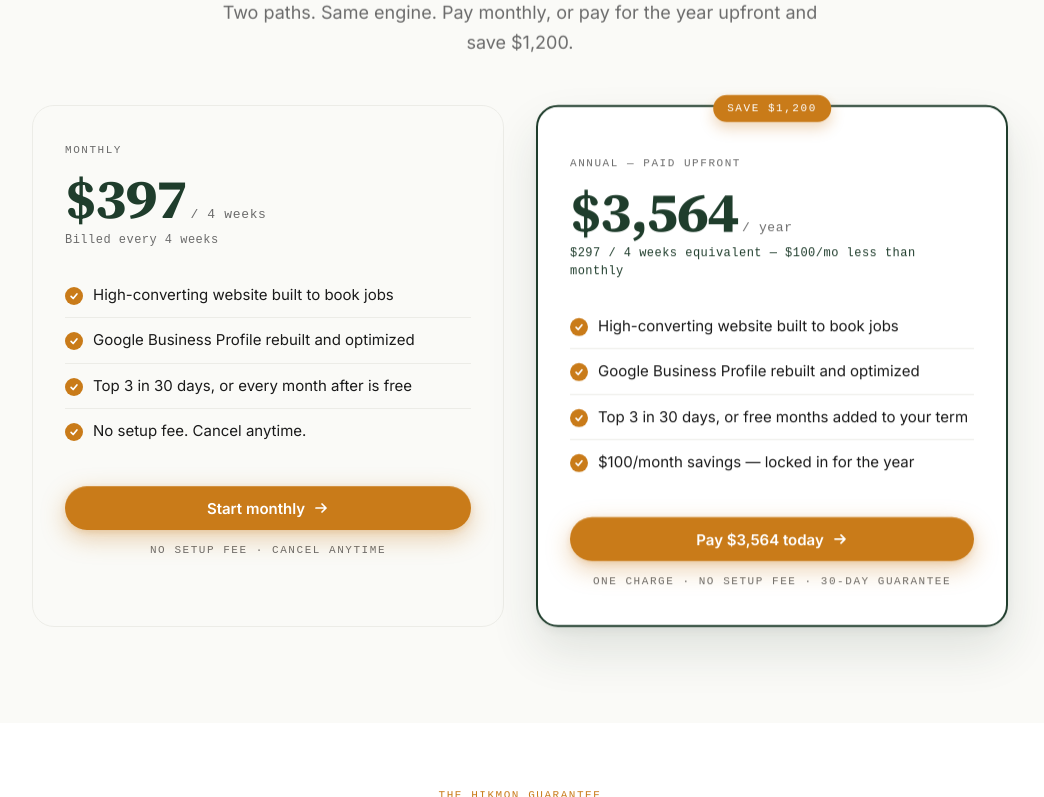
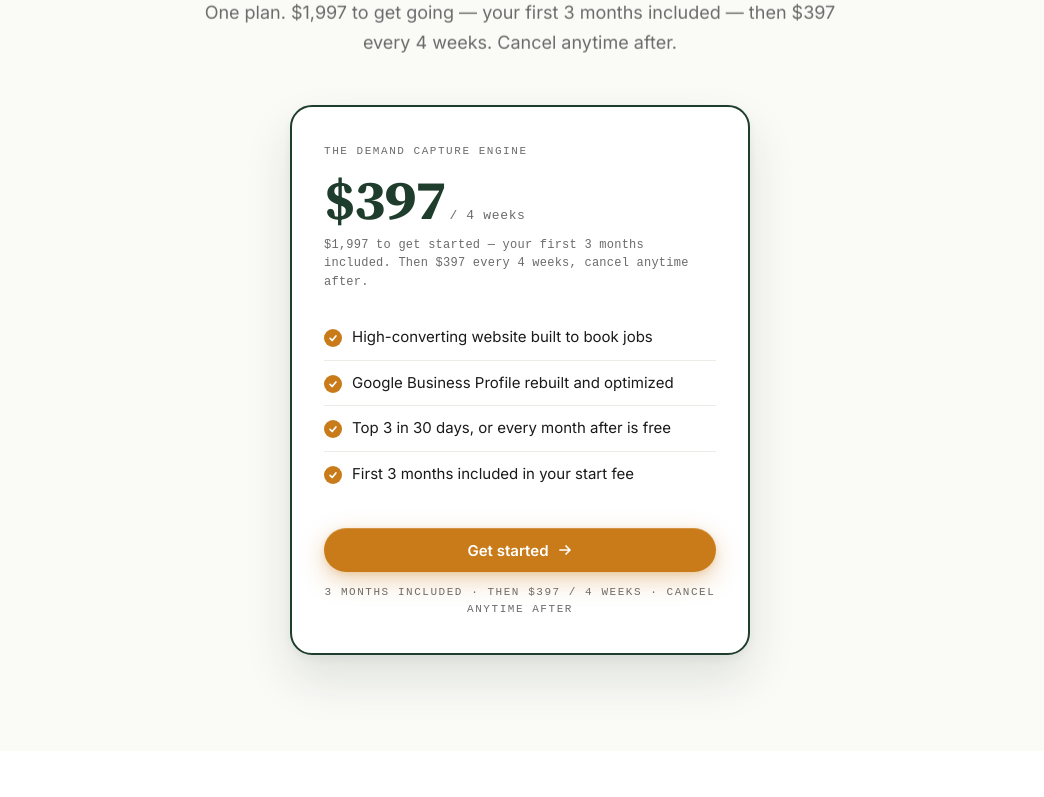
Before and after one commit to kkareem01/hikmon, a website: page pricing.html in a window 1280 px wide. Shown: the part 795-1592 px from the top of the page, without its empty margins (120-1164 px from the left). Drawn offline with nearby package versions, Linux system fonts and the light colour scheme; a web font is replaced by a local one.

Commit message:
feat: switch pricing to $1,997 start (3 months included), then $397/4wks
Replace the monthly/annual model with a single plan: $1,997 to get started
(first 3 months included), then $397 every 4 weeks, cancel anytime after.

- Remove the annual plan, 'Save $1,200', $3,564 and $297-equiv references
- Drop 'No setup fee. Ever.' messaging; reframe FAQ to own the $1,997
- Collapse the two pricing cards into one on index + pricing pages
- Update terms billing copy and meta/title tags
- Pricing button points to a placeholder until the new Stripe link is ready

```diff
--- a/pricing.html
+++ b/pricing.html
@@ -3,8 +3,8 @@
 <head>
   <meta charset="utf-8" />
   <meta name="viewport" content="width=device-width, initial-scale=1" />
-  <title>Pricing — Hikmon · $397/mo or $3,564/year upfront</title>
-  <meta name="description" content="Hikmon pricing: $397 / 4 weeks monthly, or $3,564 paid upfront for the year (save $1,200). No setup fee. 30-day top-3 guarantee on Google Maps." />
+  <title>Pricing — Hikmon · $1,997 to start, then $397 / 4 weeks</title>
+  <meta name="description" content="Hikmon pricing: $1,997 to get started, which includes your first 3 months. After that, $397 every 4 weeks — cancel anytime. 30-day top-3 guarantee on Google Maps." />
   <link rel="canonical" href="https://www.hikmon.net/pay" />
 
   <link rel="preconnect" href="https://fonts.googleapis.com" />
@@ -1627,11 +1627,11 @@
       </h1>
 
       <p class="mt-6 mx-auto max-w-[60ch] anim-fadeUp delay-300" style="font-size: 18px; line-height: 1.65; color: rgba(255,255,255,0.78);">
-        Pick monthly or annual. Cancel monthly anytime, or save $1,200 by paying for the year upfront. 30-day top-3 guarantee on both.
+        $1,997 to get started &mdash; your first 3 months included. After that, $397 every 4 weeks, cancel anytime. 30-day top-3 guarantee on Google Maps.
       </p>
 
       <div class="mt-7 flex flex-wrap items-center justify-center gap-x-5 gap-y-2 text-white/55 anim-fadeUp delay-400" style="font-family: 'Fragment Mono', ui-monospace, monospace; font-size: 11px; letter-spacing: 0.16em; text-transform: uppercase;">
-        <span>NO SETUP FEE</span>
+        <span>3 MONTHS INCLUDED</span>
         <span class="trust-divider"></span>
         <span>30-DAY GUARANTEE</span>
         <span class="trust-divider"></span>
@@ -1650,26 +1650,26 @@
           Ready to start
         </div>
         <h2 class="font-display reveal mt-3" data-stagger="1" style="font-size: clamp(40px, 5.6vw, 68px); line-height: 1.05; color: var(--forest-deep); font-weight: 700; letter-spacing: -0.025em; max-width: 22ch; margin-left: auto; margin-right: auto;">
-          Pick your plan.
+          Get started.
         </h2>
         <p class="reveal mt-6 mx-auto" data-stagger="2" style="font-size: 18px; line-height: 1.65; color: var(--ash); max-width: 56ch;">
-          Two paths. Same engine. Pay monthly, or pay for the year upfront and save $1,200.
+          One plan. $1,997 to get going &mdash; your first 3 months included &mdash; then $397 every 4 weeks. Cancel anytime after.
         </p>
       </div>
 
-      <div class="mt-12 grid grid-cols-1 md:grid-cols-2 gap-6 md:gap-8">
-
-        <!-- CARD 1: MONTHLY -->
-        <div class="price-card reveal" data-stagger="1">
+      <div class="mt-12 mx-auto" style="max-width: 460px;">
+
+        <!-- SINGLE PLAN: $1,997 to start (3 months included), then $397 / 4 weeks -->
+        <div class="price-card is-featured reveal" data-stagger="1">
           <div style="font-family: 'Fragment Mono', monospace; font-size: 11px; letter-spacing: 0.14em; text-transform: uppercase; color: var(--ash);">
-            Monthly
+            The Demand Capture Engine
           </div>
           <div class="mt-3 flex items-baseline">
             <span class="price-amount">$397</span>
             <span class="price-cycle">/ 4 weeks</span>
           </div>
-          <div class="mt-1" style="font-family: 'Fragment Mono', monospace; font-size: 12px; color: var(--ash); letter-spacing: 0.04em;">
-            Billed every 4 weeks
+          <div class="mt-2" style="font-family: 'Fragment Mono', monospace; font-size: 12px; color: var(--ash); letter-spacing: 0.02em; line-height: 1.55;">
+            $1,997 to get started &mdash; your first 3 months included. Then $397 every 4 weeks, cancel anytime after.
           </div>
 
           <div class="mt-6">
@@ -1687,65 +1687,19 @@
             </div>
             <div class="price-feature">
               <span class="price-check"><svg width="10" height="10" viewBox="0 0 12 12" fill="none"><path d="M2.5 6.5 L5 9 L9.5 3.5" stroke="white" stroke-width="2" stroke-linecap="round" stroke-linejoin="round"/></svg></span>
-              <span>No setup fee. Cancel anytime.</span>
+              <span>First 3 months included in your start fee</span>
             </div>
           </div>
 
           <div class="mt-8">
-            <a href="https://buy.stripe.com/eVqeVccDZ93fat6cE86Ri00" data-stripe-plan="monthly" class="btn btn-amber flex w-full justify-center">
-              Start monthly
+            <a href="#" class="btn btn-amber flex w-full justify-center">
+              Get started
               <svg class="btn-arrow" width="16" height="16" viewBox="0 0 16 16" fill="none">
                 <path d="M3 8 H13 M9 4 L13 8 L9 12" stroke="white" stroke-width="1.7" stroke-linecap="round" stroke-linejoin="round"/>
               </svg>
             </a>
             <div class="mt-3 text-center" style="font-family: 'Fragment Mono', monospace; font-size: 11px; letter-spacing: 0.14em; text-transform: uppercase; color: var(--ash);">
-              No setup fee · Cancel anytime
-            </div>
-          </div>
-        </div>
-
-        <!-- CARD 2: ANNUAL (FEATURED) -->
-        <div class="price-card is-featured reveal" data-stagger="2">
-          <div class="price-badge">Save $1,200</div>
-          <div class="mt-3" style="font-family: 'Fragment Mono', monospace; font-size: 11px; letter-spacing: 0.14em; text-transform: uppercase; color: var(--ash);">
-            Annual &mdash; paid upfront
-          </div>
-          <div class="mt-3 flex items-baseline">
-            <span class="price-amount">$3,564</span>
-            <span class="price-cycle">/ year</span>
-          </div>
-          <div class="mt-1" style="font-family: 'Fragment Mono', monospace; font-size: 12px; color: var(--forest-deep); letter-spacing: 0.04em;">
-            $297 / 4 weeks equivalent &mdash; $100/mo less than monthly
-          </div>
-
-          <div class="mt-6">
-            <div class="price-feature">
-              <span class="price-check"><svg width="10" height="10" viewBox="0 0 12 12" fill="none"><path d="M2.5 6.5 L5 9 L9.5 3.5" stroke="white" stroke-width="2" stroke-linecap="round" stroke-linejoin="round"/></svg></span>
-              <span>High-converting website built to book jobs</span>
-            </div>
-            <div class="price-feature">
-              <span class="price-check"><svg width="10" height="10" viewBox="0 0 12 12" fill="none"><path d="M2.5 6.5 L5 9 L9.5 3.5" stroke="white" stroke-width="2" stroke-linecap="round" stroke-linejoin="round"/></svg></span>
-              <span>Google Business Profile rebuilt and optimized</span>
-            </div>
-            <div class="price-feature">
-              <span class="price-check"><svg width="10" height="10" viewBox="0 0 12 12" fill="none"><path d="M2.5 6.5 L5 9 L9.5 3.5" stroke="white" stroke-width="2" stroke-linecap="round" stroke-linejoin="round"/></svg></span>
-              <span>Top 3 in 30 days, or free months added to your term</span>
-            </div>
-            <div class="price-feature">
-              <span class="price-check"><svg width="10" height="10" viewBox="0 0 12 12" fill="none"><path d="M2.5 6.5 L5 9 L9.5 3.5" stroke="white" stroke-width="2" stroke-linecap="round" stroke-linejoin="round"/></svg></span>
-              <span>$100/month savings &mdash; locked in for the year</span>
-            </div>
-          </div>
-
-          <div class="mt-8">
-            <a href="https://buy.stripe.com/3cI7sK6fB6V78kYaw06Ri01" data-stripe-plan="annual" class="btn btn-amber flex w-full justify-center">
-              Pay $3,564 today
-              <svg class="btn-arrow" width="16" height="16" viewBox="0 0 16 16" fill="none">
-                <path d="M3 8 H13 M9 4 L13 8 L9 12" stroke="white" stroke-width="1.7" stroke-linecap="round" stroke-linejoin="round"/>
-              </svg>
-            </a>
-            <div class="mt-3 text-center" style="font-family: 'Fragment Mono', monospace; font-size: 11px; letter-spacing: 0.14em; text-transform: uppercase; color: var(--ash);">
-              One charge · No setup fee · 30-day guarantee
+              3 months included · then $397 / 4 weeks · Cancel anytime after
             </div>
           </div>
         </div>
@@ -1766,7 +1720,7 @@
           Top 3 on Google Maps in 30 days, or every month after is free until you rank.
         </h2>
         <p class="reveal mt-6 mx-auto" data-stagger="2" style="font-size: 17px; line-height: 1.65; color: var(--ash); max-width: 56ch;">
-          We build a real working demo of your site free. We rebuild your Google Business Profile. If we miss top 3 in 30 days, you stop being charged until we hit it. Paid for the year? We add that time to the end of your term, free.
+          We build a real working demo of your site free. We rebuild your Google Business Profile. If we miss top 3 in 30 days, you stop being charged until we hit it.
         </p>
         <div class="mt-8 reveal" data-stagger="3">
           <a href="/" class="footer-link" style="font-family: 'Fragment Mono', monospace; font-size: 12px; letter-spacing: 0.12em; text-transform: uppercase; color: var(--forest-deep); border-bottom: 1px solid var(--forest-deep); padding-bottom: 2px;">
```
Also changed, not shown: index.html (+28 -74 lines), terms.html (+3 -3 lines).
